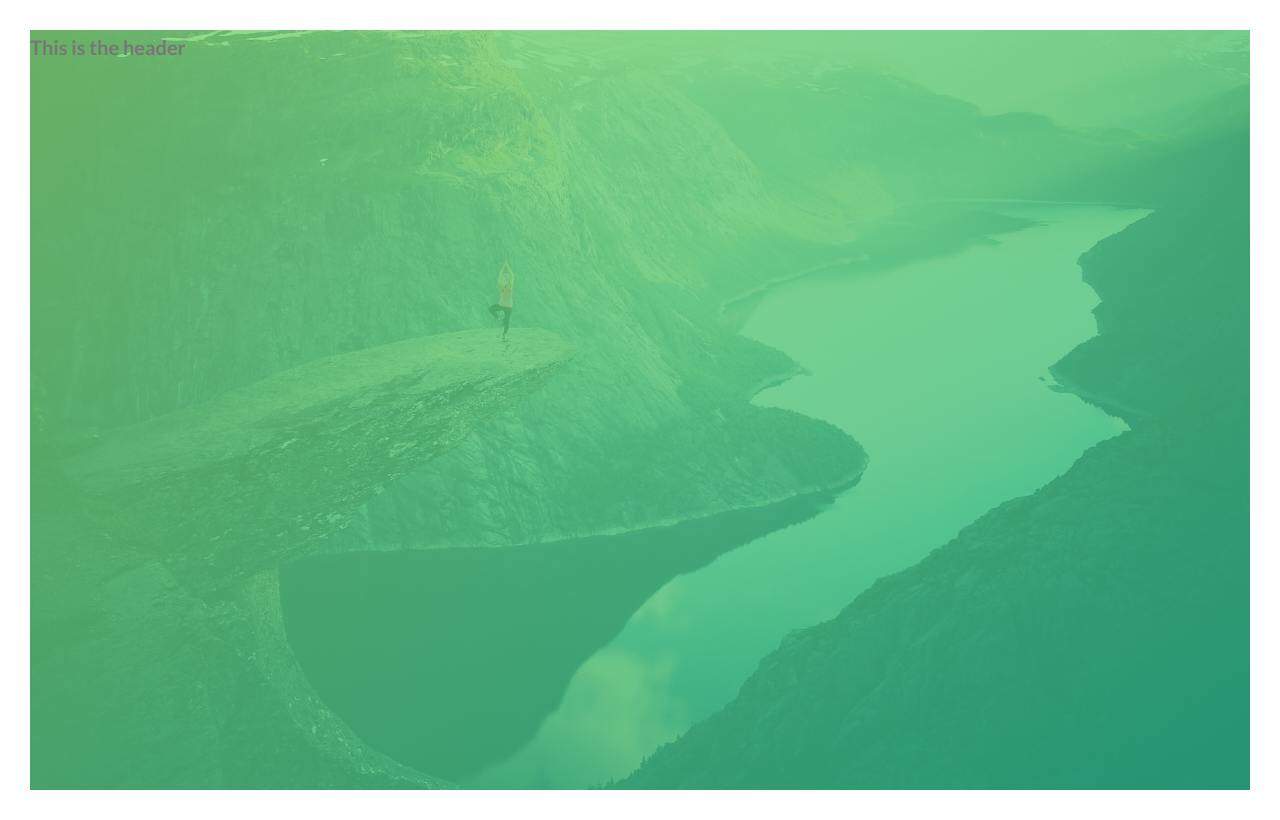
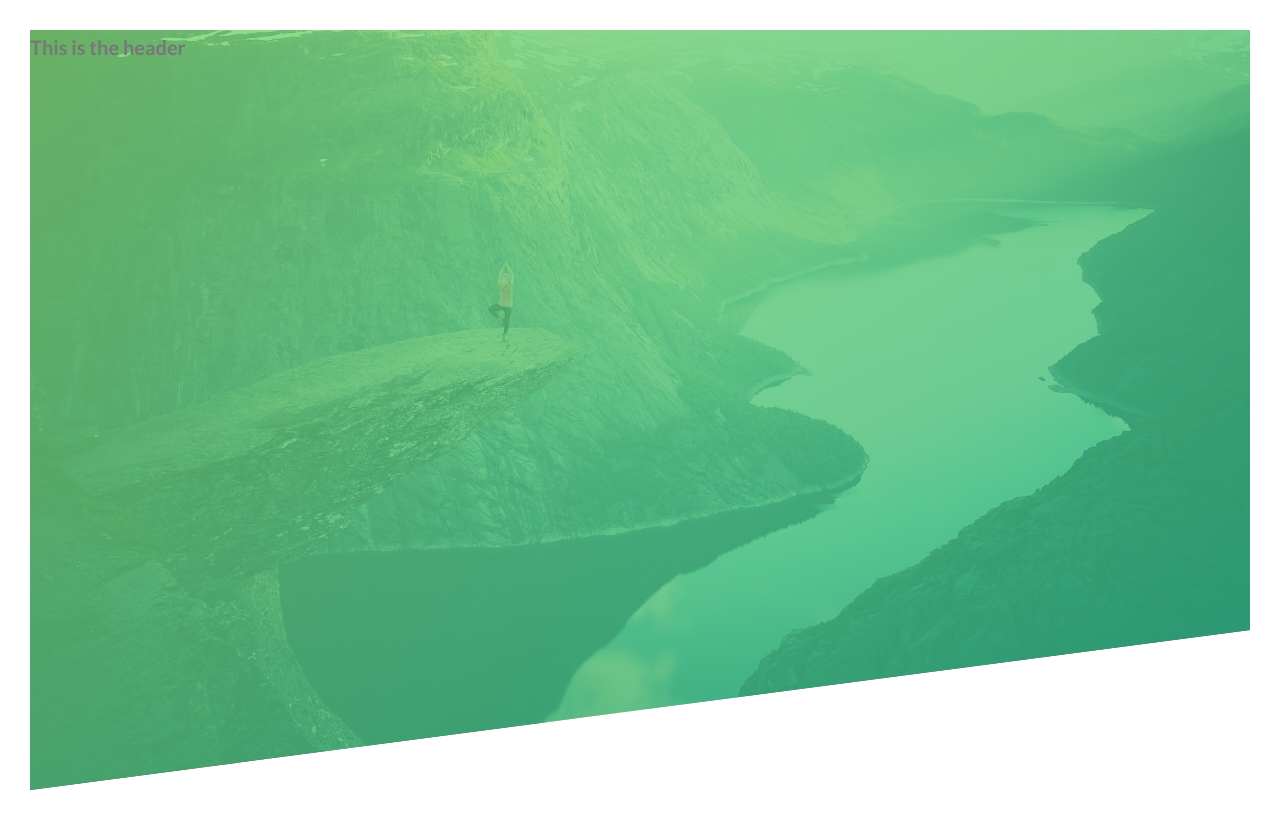
Before and after one commit to akhijannat/Nature-s-css-and-scss-project, a plain HTML site: page index.html in a window 1280 px wide. Drawn offline with Linux system fonts and the light colour scheme.

Commit message:
add clip path value

```diff
--- a/css/main.css
+++ b/css/main.css
@@ -29,5 +29,5 @@ body {
     background-size: cover;
     background-position: top;
 
-    clip-path: polygon();
+    clip-path: polygon(0 0, 100% 0, 100% 75vh, 0 100%);
 }
```
